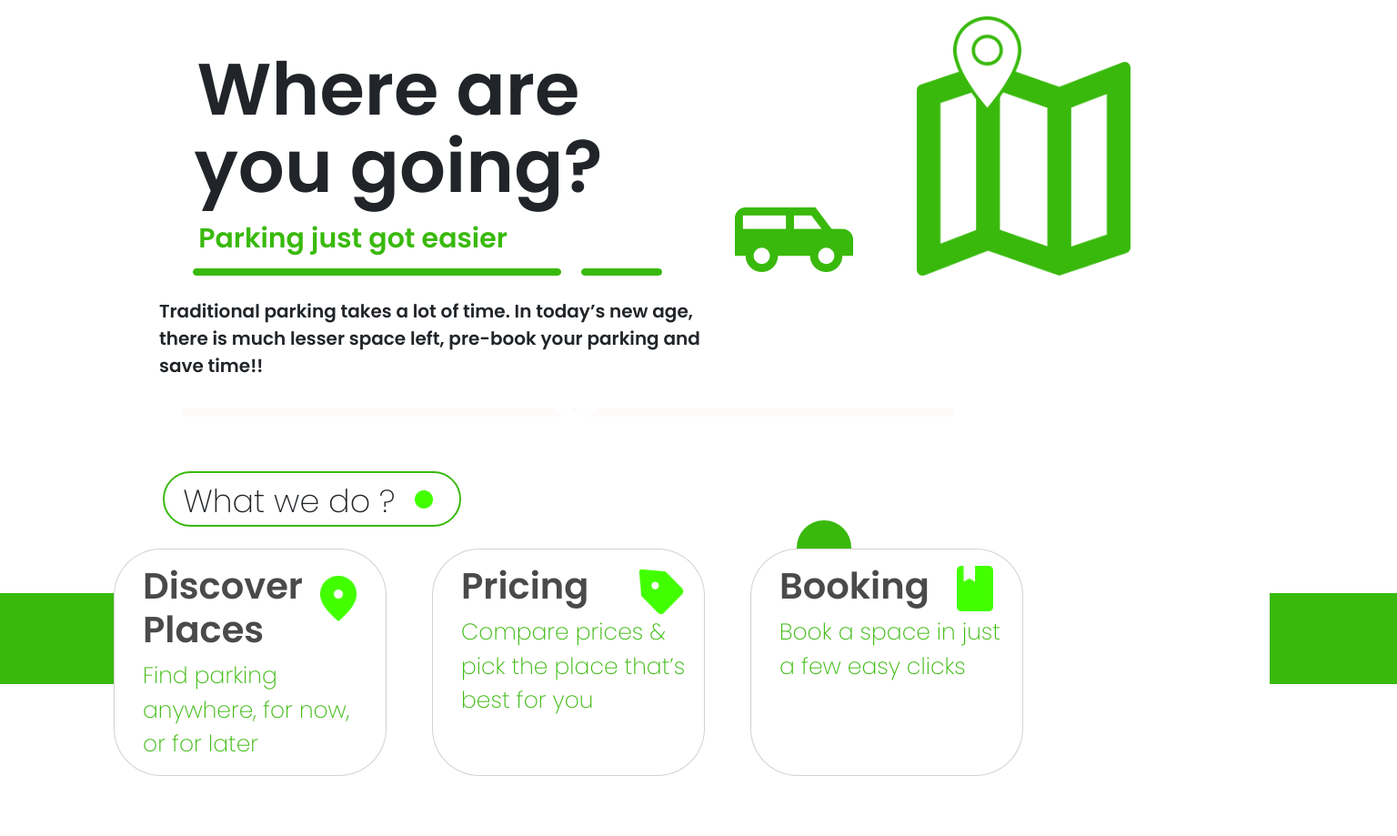
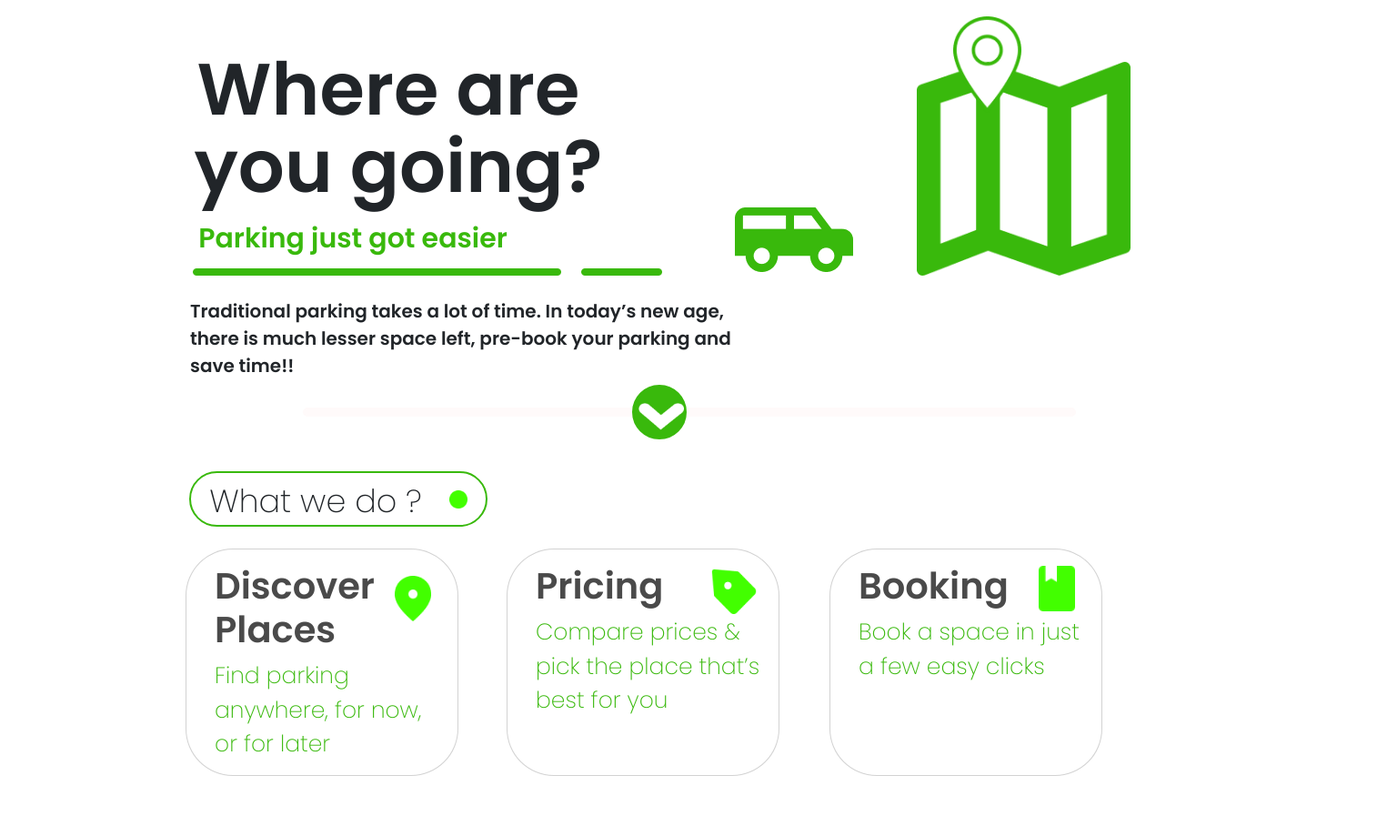
Before and after one commit to Kanishk0412/parkyee-static, a plain HTML site: page index.html in a window 1536 px wide. Shown: the part 148-1067 px from the top of the page at 91% size. Drawn offline with nearby package versions, Linux system fonts and the light colour scheme.

Commit message:
Made it responsive

```diff
--- a/css/style.css
+++ b/css/style.css
@@ -53,7 +53,7 @@
 /* bottom content para  */
 .contentPara {
   position: relative;
-  left: 55px;
+  left: 60px;
   display: inline-block;
   font-size: 20px;
   font-weight: bold;
@@ -110,11 +110,11 @@
 
 .bottomHr {
   position: relative;
-  left: 200px;
+  /* left: 140px; */right: 200px;
   border: 2px solid rgb(255, 250, 250);
   background-color: rgb(255, 250, 250);
   height: 10px;
-  width: 850px;
+  width: 205%;
   border-radius: 24px;
   margin-top: 15px;
   margin-bottom: 60px;
@@ -126,17 +126,18 @@
   border-radius: 100%;
   height: 60px;
   width: 60px;
-  position: absolute;
-  right: 600px;
-  bottom: 20px;
+  position: relative;
+left: 575px;
+bottom: 10px;
+z-index: 1;
 }
 
 .arrow {
   width: 50px;
   height: 30px;
   position: relative;
-  left: 608px;
-  bottom: 105px;
+right: 333px;
+top: 10px;
   z-index: +1;
 
 }
@@ -149,40 +150,117 @@
   /* margin-bottom: 20px; */
   font-family: 'Poppins', sans-serif;
   position: relative;
-  left: 125px;
+  right: 330px;
   font-size: 35px;
+}
+@media screen and (min-width: 1390px) {
+
+    .wwd {
+        display: inline-block;
+        border: 2px solid #39B90C;
+        border-radius: 43px;
+        padding: 5px 70px 0 20px;
+
+        font-family: 'Poppins', sans-serif;
+        position: relative;
+        right: 24rem;
+        font-size: 35px;
+  }
+  .contentPara{
+    position: relative;
+    left: 89px;
+    display: inline-block;
+    font-size: 20px;
+    font-weight: bold;
+    text-align: left;
+    font-family: 'Poppins', sans-serif;
+  }
+  .circle2 {
+    position: relative;
+
+    left: -430px;
+    bottom: 10px;
+    height: 20px;
+    width: 20px;
+  }
+
+
+
+  .third-card {
+    position: absolute;
+    left: 30px;
+   display: inline-block;
+    width: 300px;
+    height: 250px;
+    border-radius: 52px;
+  }
+  .bottomHr {
+   position: relative;
+   right: 10px;
+    border: 2px solid rgb(255, 250, 250);
+    background-color: rgb(255, 250, 250);
+    height: 10px;
+    width: 850px;
+    border-radius: 24px;
+    margin-top: 15px;
+    margin-bottom: 60px;
+  }
+  .circle {
+    border: 2px solid #39B90C;
+    background-color: #39B90C;
+    border-radius: 100%;
+    height: 60px;
+    width: 60px;
+    position: relative;
+  left: 575px;
+  /* top: 0px; */
+  z-index: 1;
+  }
+  .arrow {
+    width: 50px;
+    height: 30px;
+    position: relative;
+    right: 590px;
+    z-index: +2;
+
+  }
+
 }
 
 .circle2 {
   position: relative;
-  left: 70px;
+  right: 382px;
   bottom: 10px;
+
   height: 20px;
   width: 20px;
 }
 
 .cardpic1 {
   position: relative;
-  left: 210px;
+  left: 100px;
   bottom: 220px;
   height: 50px;
   width: 40px;
+  z-index: 1;
 }
 
 .cardpic2 {
   position: relative;
-  left: 210px;
+  left: 100px;
   bottom: 180px;
   height: 50px;
   width: 50px;
+  z-index: 1;
 }
 
 .cardpic3 {
   position: relative;
-  left: 210px;
+  left: 100px;
   bottom: 145px;
   height: 50px;
   width: 40px;
+  z-index: 1;
 }
 
 .card-title {
@@ -191,6 +269,7 @@
   font-size: 40px;
   color: rgb(74, 74, 74);
   padding-left: 15px;
+  text-align: left;
 }
 
 .card-text {
@@ -198,28 +277,31 @@
   font-size: 25px;
   padding-left: 15px;
   color: #39B90C;
+  text-align: left;
 }
 
 
 .first-card {
-  position: absolute;
-  left: 125px;
+  position:relative;
+  left: 30px;
   width: 300px;
   height: 250px;
   border-radius: 52px;
+  display: inline-block;
 }
 
 .second-card {
-  position: absolute;
-  left: 350px;
+  position: relative;
+ right: 25px;
   width: 300px;
   height: 250px;
   border-radius: 52px;
+  display: inline-block;
 }
 
 .third-card {
-  position: absolute;
-  left: 700px;
+  position: relative;
+ display: inline-block;
   width: 300px;
   height: 250px;
   border-radius: 52px;
--- a/index.html
+++ b/index.html
@@ -70,7 +70,7 @@
   <!-- middle content starts here  -->
   <div class="container text-center">
     <div class="row">
-      <div class="col-sm-6">
+      <div class="col-lg-6">
         <span class="span1">Where are</span>
         <p class="wherePara"> you going?</p>
         <h3><span class="GreenSpan"> Parking just got easier
@@ -82,11 +82,28 @@
         <p class="contentPara">Traditional parking takes a lot of time. In today’s new age, there is much lesser space
           left, pre-book your parking and save time!!</p>
       </div>
-      <div class="col-sm-6 relativeDiv">
+      <div class="col-lg-6 relativeDiv">
         <img src="./Images/Vector.png" alt="car-img" class="carImg">
         <img src="./Images/Vector2.png" alt="map-img" class="mapImg">
         <img src="./Images/Vector3.png" alt="locator-img" class="locatorImg">
       </div>
+      <div class="container text-center">
+        <div class="row">
+          <div class="col">
+
+            <div class="circle"></div>
+          </div>
+          <div class="col">
+            <div class="bottomHr"></div>
+
+          </div>
+          <div class="col">
+            <img src="./Images/Arrow.png" alt="" class="arrow">
+
+          </div>
+        </div>
+      </div>
+
     </div>
   </div>
   <!-- middle content ends here  -->
@@ -94,32 +111,41 @@
   <!-- bottom horizontal rule with circle and arrow  -->
   <!-- <img src="./Images/hr3.png" alt="" class="bottomHr"> -->
 
-  <div class="bottomHr"></div>
-  <div class="circle"></div>
   <!-- <img src="./Images/Circle.png" alt="" class="circle"> -->
-  <img src="./Images/Arrow.png" alt="" class="arrow">
 
   <!-- bottom horizontal rule with circle and arrow ends here -->
 
 
   <!-- // What we do section  -->
 
+
+  <!-- comment to add grid system here  -->
+
+
+  <div class="container text-center">
+    <div class="row">
+      <div class="col">
         <span class="wwd">What we do ?</span>
         <img src="./Images/circle2.png" alt="" class="circle2">
         <br><br>
-  <div class="card-hr1"></div>
-  <div class="card-hr2"></div>
+      </div>
+
+        <!-- <div class="card-hr1"></div>
+        <div class="card-hr2"></div> -->
         <div class="row">
-    <div class="col-sm-4 ">
+          <div class="col-md-4 col-sm-12">
             <div class="card first-card">
               <div class="card-body">
-          <h5 class="card-title">Discover Places</h5>
+                <h5 class="card-title">Discover Places
+
+                </h5>
                 <p class="card-text">Find parking anywhere, for now, or for later</p>
                 <img src="./Images/cardpic1.png" alt="" class="cardpic1">
+
               </div>
             </div>
           </div>
-    <div class="col-sm-4 second-card">
+          <div class="col-md-4 col-sm-12 second-card">
             <div class="card first-card">
               <div class="card-body">
                 <h5 class="card-title">Pricing</h5>
@@ -129,7 +155,7 @@
               </div>
             </div>
           </div>
-    <div class="col-sm-4 third-card">
+          <div class="col-md-4 col-sm-12 third-card">
             <div class="card first-card">
               <div class="card-body">
                 <h5 class="card-title">Booking</h5>
@@ -139,7 +165,15 @@
             </div>
           </div>
         </div>
+
     </div>
+    </div>
+  </div>
+
+  </div>
+
+
+
   <!-- what we do section ends here  -->
 </body>
 
```
Lines whose indentation alone changed are shown as unchanged.
